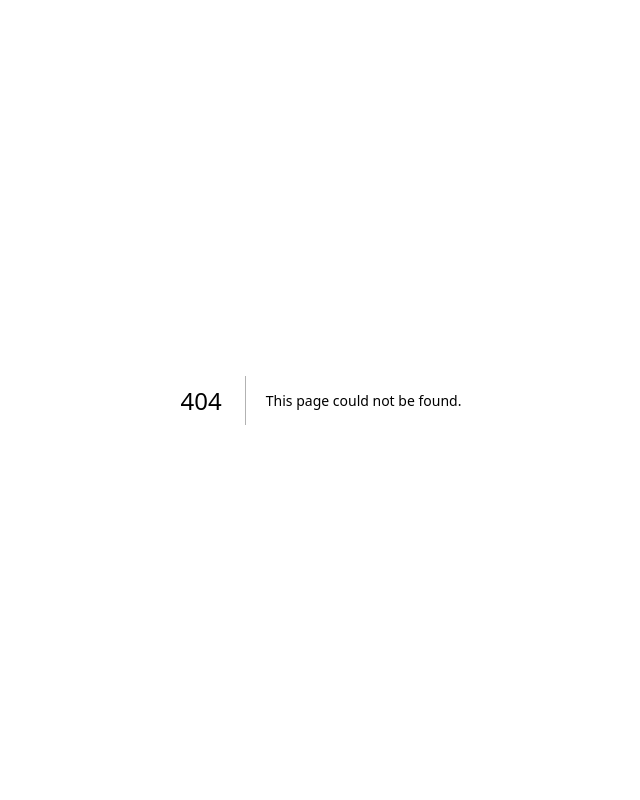
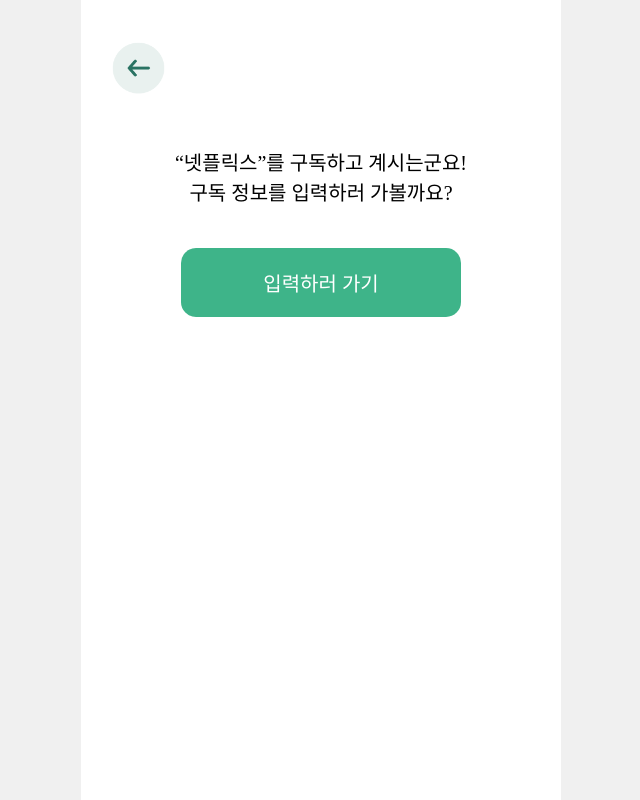
Before and after one commit to ChillCoders-CapstoneDesign/ChillCoders-Web, a Next.js app: page /register/done in a window 1280 px wide. Before the commit this address had no page. Shown: the whole page, without its empty margins (319-959 px from the left). Built offline with nearby package versions, Linux system fonts and the light colour scheme; a web font is replaced by a local one.

Commit message:
feat: register페이지, register/done 페이지 목데이터로 시연용 검색기능, 라우팅 완성, BottomTab 고정 수정 (#14)

```diff
--- a/src/app/(main)/home/components/ListComponent.tsx
+++ b/src/app/(main)/home/components/ListComponent.tsx
@@ -155,7 +155,9 @@
 const Dday = styled.div`
     background-color: ${COLORS.main};
     color: #fff;
-    padding: 0.5rem 1rem;
+    padding: 0.5rem 0;          // 좌우 패딩 제거
+    width: 4.5rem;              // 고정 너비 설정 (3자리 숫자 + 여백 감안)
+    text-align: center;         // 가운데 정렬
     border-radius: 20px;
     font-weight: bold;
 `;
--- a/src/app/(main)/home/page.tsx
+++ b/src/app/(main)/home/page.tsx
@@ -32,4 +32,5 @@
     display: flex;
     flex-direction: column;
     align-items: center;
+    padding-bottom: 6rem; /* BottomTab 높이만큼 패딩 추가 -> 없으면 리스트 많을시 BottomTab 뒤에 리스트 쌓임*/
 `;
--- /dev/null
+++ b/src/app/(main)/register/done/page.tsx
@@ -0,0 +1,89 @@
+'use client';
+
+import styled from 'styled-components';
+import Image from 'next/image';
+import { useRouter } from 'next/navigation';
+import { COLORS, TEXT_COLORS } from '@/constants/colors';
+import { FONTS } from '@/constants/font';
+import backIcon from '../../../../assets/icons/back-icon.png';
+
+export default function RegisterDonePage() {
+    const router = useRouter();
+
+    const handleBack = () => {
+        router.back();
+    };
+
+    const handleGoToInput = () => {
+        router.push('/register/edit');
+    };
+
+    return (
+        <Container>
+            <TopBar>
+                <BackButton onClick={handleBack}>
+                    <Image src={backIcon} alt="뒤로가기" width={75} height={75} />
+                </BackButton>
+            </TopBar>
+
+            <Content>
+                <Message>
+                    <span>“넷플릭스”를 구독하고 계시는군요!</span>
+                    <br />
+                    구독 정보를 입력하러 가볼까요?
+                </Message>
+
+                <ConfirmButton onClick={handleGoToInput}>
+                    입력하러 가기
+                </ConfirmButton>
+            </Content>
+        </Container>
+    );
+}
+
+const Container = styled.div`
+    padding: 1.5rem 1rem 2rem;
+    height: 100vh;
+    background-color: ${COLORS.white};
+`;
+
+const TopBar = styled.div`
+    display: flex;
+    align-items: center;
+    margin-bottom: 2rem;
+`;
+
+const BackButton = styled.button`
+    background: none;
+    border: none;
+    padding: 0;
+    cursor: pointer;
+`;
+
+const Content = styled.div`
+    display: flex;
+    flex-direction: column;
+    gap: 2rem;
+    align-items: center;
+`;
+
+const Message = styled.div`
+    text-align: center;
+    font-size: 1rem;
+    font-family: ${FONTS.PRETENDARD[600]};
+    color: ${TEXT_COLORS.black};
+    line-height: 1.5;
+`;
+
+const ConfirmButton = styled.button`
+    width: 100%;
+    max-width: 280px;
+    padding: 1rem 0;
+    background-color: ${COLORS.main};
+    color: white;
+    border: none;
+    border-radius: 0.75rem;
+    font-size: 1rem;
+    font-family: ${FONTS.PRETENDARD[500]};
+    cursor: pointer;
+`;
--- /dev/null
+++ b/src/app/(main)/register/layout.tsx
@@ -0,0 +1,29 @@
+'use client';
+
+import { PropsWithChildren } from 'react';
+import styled from 'styled-components';
+import { COLORS } from '@/constants/colors';
+import { Providers } from '@/app/providers';
+
+export default function RegisterLayout({ children }: PropsWithChildren) {
+    return (
+        <Providers>
+            <LayoutWrapper>{children}</LayoutWrapper>
+        </Providers>
+    );
+}
+
+const LayoutWrapper = styled.div`
+    display: flex;
+    flex-direction: column;
+    height: 100vh;
+    width: 100%;
+    max-width: 480px;
+    margin: 0 auto;
+    background-color: ${COLORS.white};
+    overflow-y: auto;
+
+    @media (max-width: 430px) {
+        max-width: 100%;
+    }
+`;
```
Also changed, not shown: src/app/(main)/register/page.tsx (+129 -0 lines), src/components/layout/BottomTab.tsx (+8 -1 lines), src/constants/mockServices.ts (+11 -1 lines), src/app/(main)/edit/layout.tsx (added), src/app/(main)/edit/page.tsx (added), src/assets/icons/back-icon.png (added).
